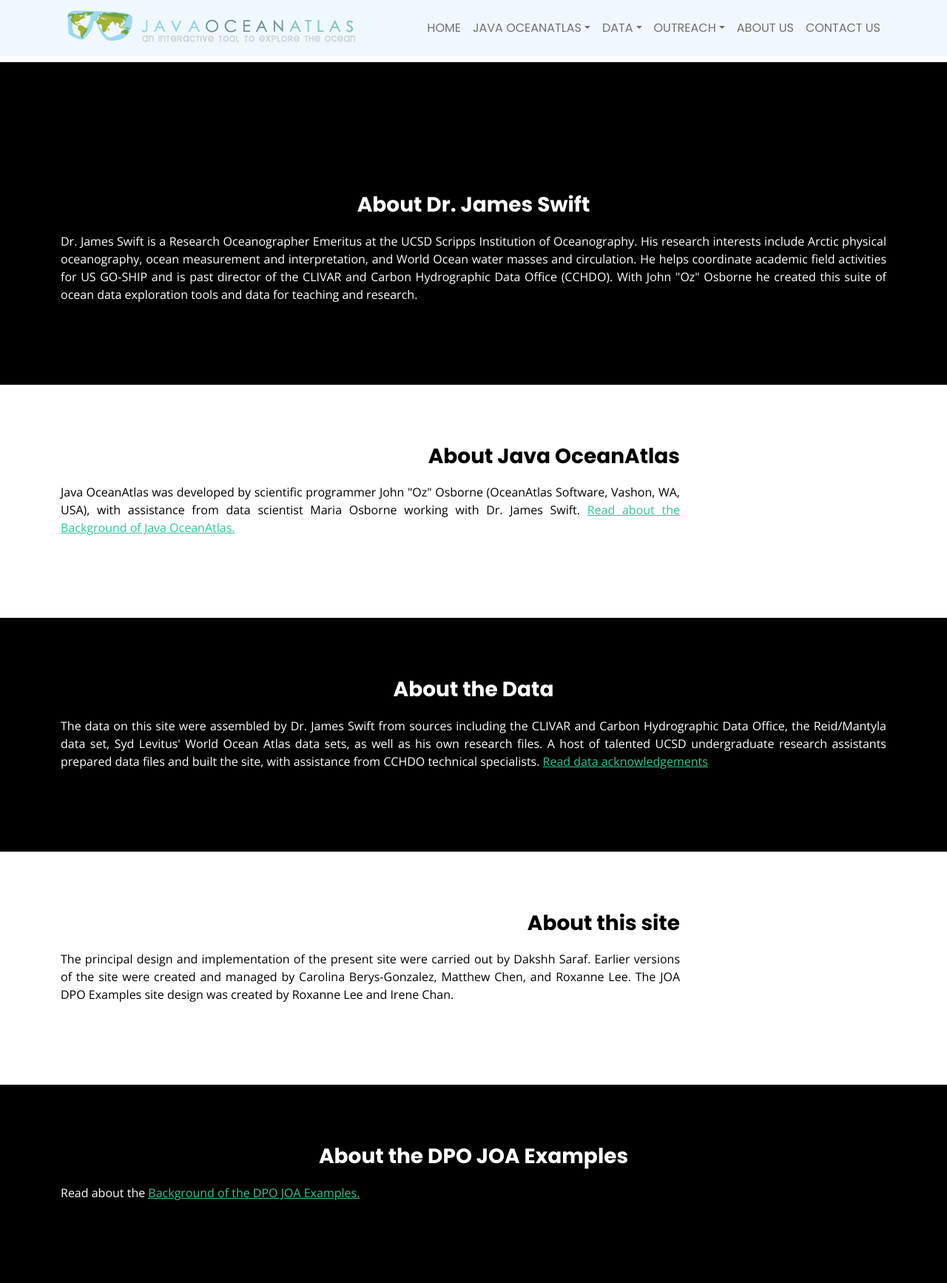
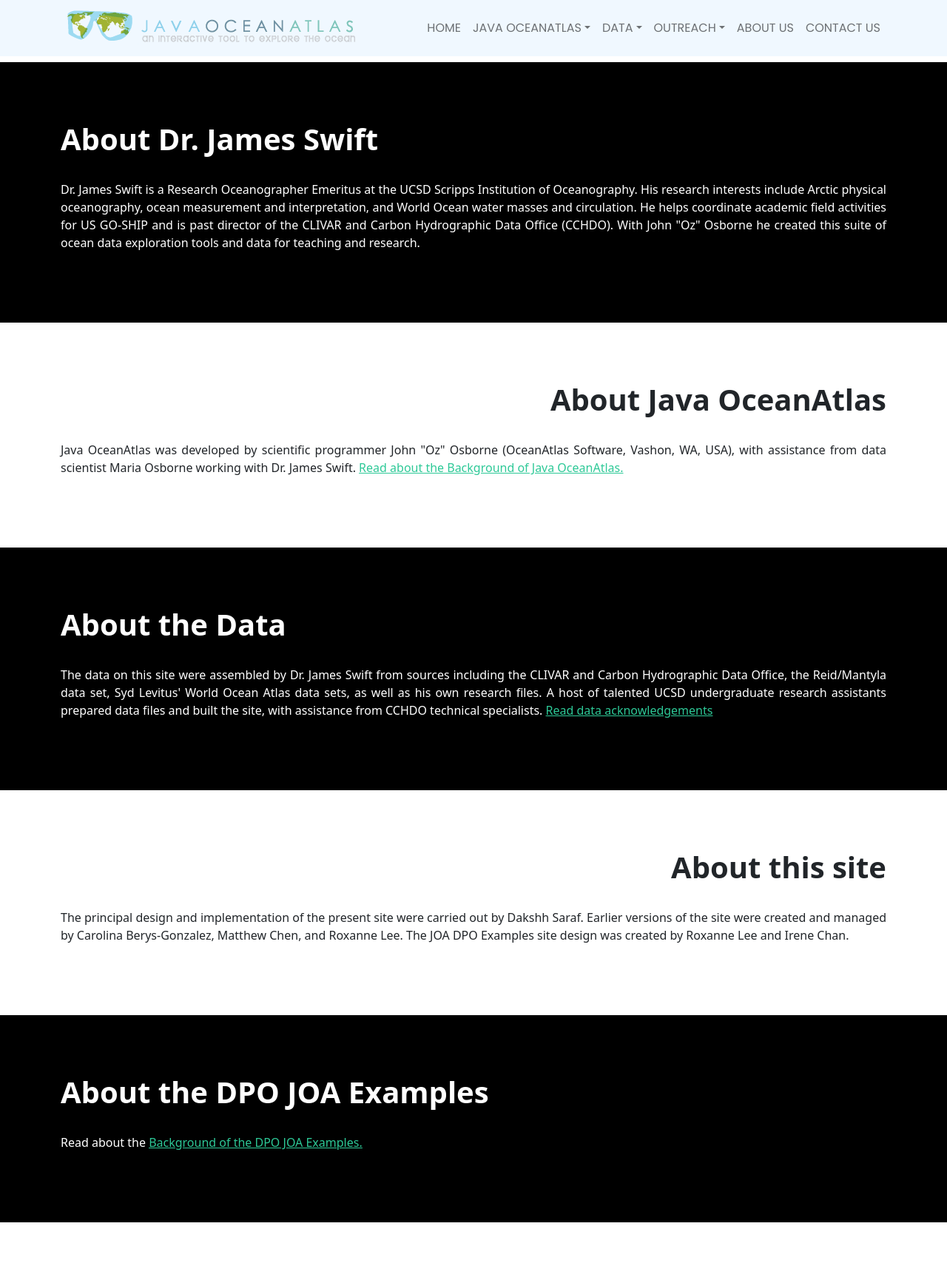
Before and after one commit to cchdo/joa.ucsd.edu, a Jekyll site: the page built from about.md, in a window 1280 px wide. Shown: the whole page at 74% size. Built offline with Jekyll 4.4.1, drawn with Linux system fonts in a browser that asks for light colours; after the commit the page ends 1652 px from its top, so only the background shows below that.

Commit message:
fixup about page

```diff
--- a/about.md
+++ b/about.md
@@ -1,74 +1,105 @@
 ---
 layout : default
 title : About Us
-css: Data_homepage
 ---
-
-<section id="call-to-action">
-  <div class="container wow fadeIn">
-    <div class="row">
-      <div class="col-lg-9 text-center text-lg-left" style="flex:0 0 100%;max-width:100%">
-        <br><br><br><br>
-        <h3 class="cta-title">About Dr. James Swift</h3>
-        <p class="cta-text">Dr. James Swift is a Research Oceanographer Emeritus at the UCSD Scripps Institution of Oceanography. His research interests include Arctic physical oceanography, ocean measurement and interpretation, and World Ocean water masses and circulation. He helps coordinate academic field activities for US GO-SHIP and is past director of the CLIVAR and Carbon Hydrographic Data Office (CCHDO). With John "Oz" Osborne he created this suite of ocean data exploration tools and data for teaching and research.</p>
-      </div>
-      </div>
-  </div>
-</section><!-- #call-to-action -->
-<!--==========================
-Call To Action Section
-============================-->
-<section id="call-to-action1">
-<section id="call-to-action3">
-  <div class="container wow fadeIn">
-      <div class="col-lg-9 text-center text-lg-left"  style="flex:0 0 100%;max-width:100%">
-        <h3 class="cta-title1">About Java OceanAtlas</h3>
-        <p class="cta-text1" style="text-align:justify">Java OceanAtlas was developed by scientific programmer John "Oz" Osborne (OceanAtlas Software, Vashon, WA, USA), with assistance from data scientist Maria Osborne working with Dr. James Swift. <a href="assets/documents/Background_of_Java_OceanAtlas.pdf">Read about the Background of Java OceanAtlas.</a></p>
+<style>
+  .alternate-container {
+    text-align: justify;
+  }
+  .alternate{
+    padding-top: 5rem;
+    padding-bottom: 5rem;
+  }
+  .alternate h1 {
+    font-weight: 700;
+    margin-bottom: 2rem;
+  }
+  .alternate:nth-child(odd) {
+    background-color: black;
+    color: #fff;
+  }
+  .alternate:nth-child(even) h1{
+    text-align: right;
+  }
+  .alternate-container a{
+    color: #2dc997;
+  }
+</style>
+<div class="alternate-container">
+  <div class="alternate">
+    <div class="container">
+      <div class="row">
+        <div class="col">
+          <h1>About Dr. James Swift</h1>
+          <p>Dr. James Swift is a Research Oceanographer Emeritus at the UCSD Scripps Institution of Oceanography. His
+            research interests include Arctic physical oceanography, ocean measurement and interpretation, and World
+            Ocean
+            water masses and circulation. He helps coordinate academic field activities for US GO-SHIP and is past
+            director
+            of the CLIVAR and Carbon Hydrographic Data Office (CCHDO). With John "Oz" Osborne he created this suite of
+            ocean
+            data exploration tools and data for teaching and research.</p>
+        </div>
       </div>
     </div>
-</section>
-</section><!-- #call-to-action -->
-<!--==========================
-Call To Action Section
-============================-->
-<section id="call-to-action2">
-<section id="call-to-action">
-  <div class="container wow fadeIn">
-    <div class="row">
-      <div class="col-lg-9 text-center text-lg-left" style="flex:0 0 100%;max-width:100%">
-        <h3 class="cta-title">About the Data</h3>
-        <p class="cta-text">The data on this site were assembled by Dr. James Swift from sources including the CLIVAR and Carbon Hydrographic Data Office, the Reid/Mantyla data set, Syd Levitus' World Ocean Atlas data sets, as well as his own research files. A host of talented UCSD undergraduate research assistants prepared data files and built the site, with assistance from CCHDO technical specialists. <a href="assets/documents/Data_Acknowledgements.pdf">Read data acknowledgements</a> </p>
+  </div>
+  <div class="alternate">
+    <div class="container">
+      <div class="row">
+        <div class="col">
+          <h1>About Java OceanAtlas</h1>
+          <p>Java OceanAtlas was developed by scientific programmer John "Oz"
+            Osborne (OceanAtlas Software, Vashon, WA, USA), with assistance from data scientist Maria Osborne working
+            with
+            Dr. James Swift. <a href="assets/documents/Background_of_Java_OceanAtlas.pdf">Read about the Background of
+              Java OceanAtlas.</a></p>
+        </div>
       </div>
     </div>
+  </div>
+  <div class="alternate">
+    <div class="container">
 
-  </div>
-</section>
-</section><!-- #call-to-action -->
-<!--==========================
-  About Us Section
-============================-->
-<section id="call-to-action1">
-<section id="call-to-action3">
-  <div class="container wow fadeIn">
-      <div class="col-lg-9 text-center text-lg-left"  style="flex:0 0 100%;max-width:100%">
-        <h3 class="cta-title1">About this site</h3>
-        <p class="cta-text1" style="text-align:justify">The principal design and implementation of the present site were carried out by Dakshh Saraf. Earlier versions of the site were created and managed by Carolina Berys-Gonzalez, Matthew Chen, and Roxanne Lee. The JOA DPO Examples site design was created by Roxanne Lee and Irene Chan.</p>
+      <div class="row">
+        <div class="col">
+          <h1>About the Data</h1>
+          <p>The data on this site were assembled by Dr. James Swift from sources including the CLIVAR and
+            Carbon Hydrographic Data Office, the Reid/Mantyla data set, Syd Levitus' World Ocean Atlas data sets, as
+            well
+            as
+            his own research files. A host of talented UCSD undergraduate research assistants prepared data files and
+            built
+            the site, with assistance from CCHDO technical specialists. <a
+              href="assets/documents/Data_Acknowledgements.pdf">Read data acknowledgements</a> </p>
+        </div>
       </div>
     </div>
-</section>
-</section><!-- #call-to-action -->
-<!--==========================
-Call To Action Section
-============================-->
-<section id="call-to-action2">
-<section id="call-to-action">
-<div class="container wow fadeIn">
-  <div class="row">
-    <div class="col-lg-9 text-center text-lg-left" style="flex:0 0 100%;max-width:100%">
-      <h3 class="cta-title">About the DPO JOA Examples</h3>
-      <p class="cta-text">Read about the <a href="dpo/background/about.html"><u>Background of the DPO JOA Examples.</u></a></p>
+  </div>
+  <div class="alternate">
+    <div class="container">
+
+      <div class="row">
+        <div class="col">
+          <h1>About this site</h1>
+          <p>The principal design and implementation of the present site were
+            carried out by Dakshh Saraf. Earlier versions of the site were created and managed by Carolina
+            Berys-Gonzalez,
+            Matthew Chen, and Roxanne Lee. The JOA DPO Examples site design was created by Roxanne Lee and Irene Chan.
+          </p>
+        </div>
+      </div>
+    </div>
+  </div>
+  <div class="alternate">
+    <div class="container">
+
+      <div class="row">
+        <div class="col">
+          <h1>About the DPO JOA Examples</h1>
+          <p>Read about the <a href="dpo/background/about.html"><u>Background of the DPO JOA
+                Examples.</u></a></p>
+        </div>
+      </div>
     </div>
   </div>
 </div>
-</section>
-</section><!-- #call-to-action -->
```
